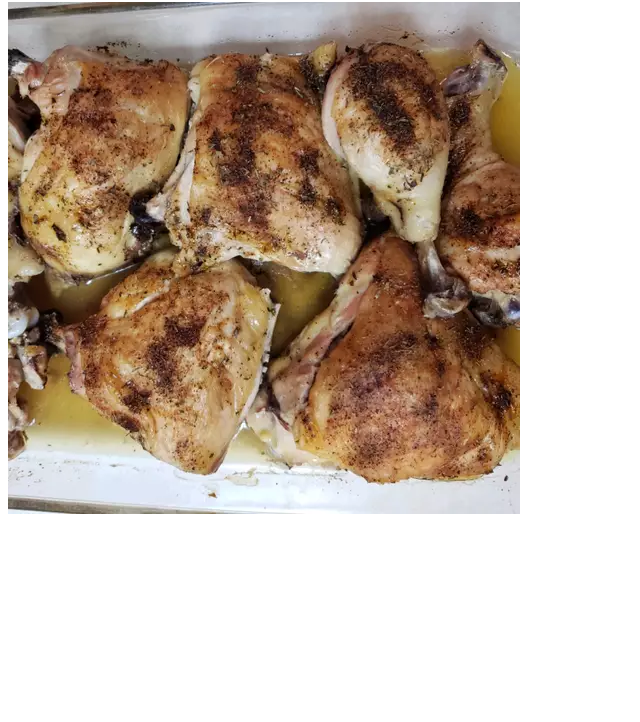
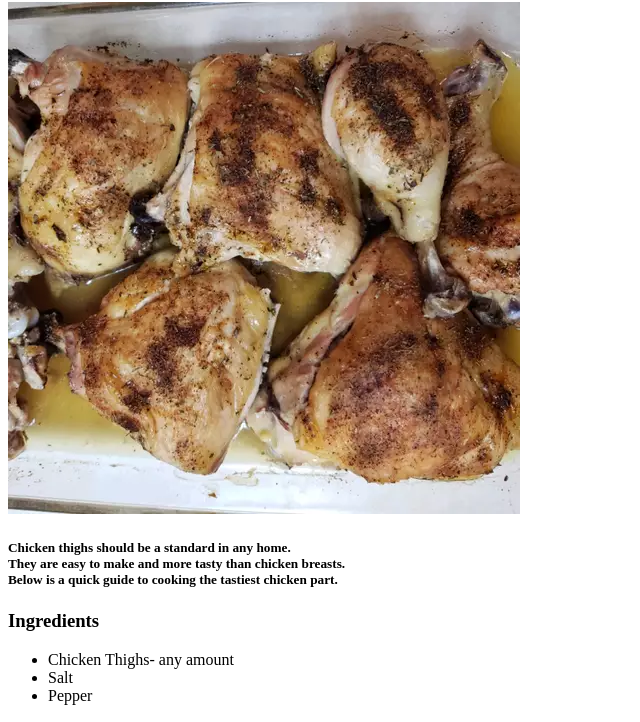
Before and after one commit to Micah-Morris/odin-recipes, a plain HTML site: page recipes/chicken-thighs.html in a window 1280 px wide. Shown: the part 78-800 px from the top of the page, without its empty margins (0-640 px from the left). Drawn offline with Linux system fonts and the light colour scheme.

Commit message:
added description and ingredients to chicken thigh

```diff
--- a/recipes/chicken-thighs.html
+++ b/recipes/chicken-thighs.html
@@ -9,5 +9,14 @@
 <body>
     <h1>Chicken Thighs</h1>
     <img src="../img/chicken-thighs.webp">
+    <h5>Chicken thighs should be a standard in any home. <br>
+    They are easy to make and more tasty than chicken breasts. <br>
+    Below is a quick guide to cooking the tastiest chicken part.</h5>
+    <H3> Ingredients</H3>
+    <ul>
+        <li>Chicken Thighs- any amount</li>
+        <li>Salt</li>
+        <li>Pepper</li>
+    </ul>
 </body>
 </html>
```
